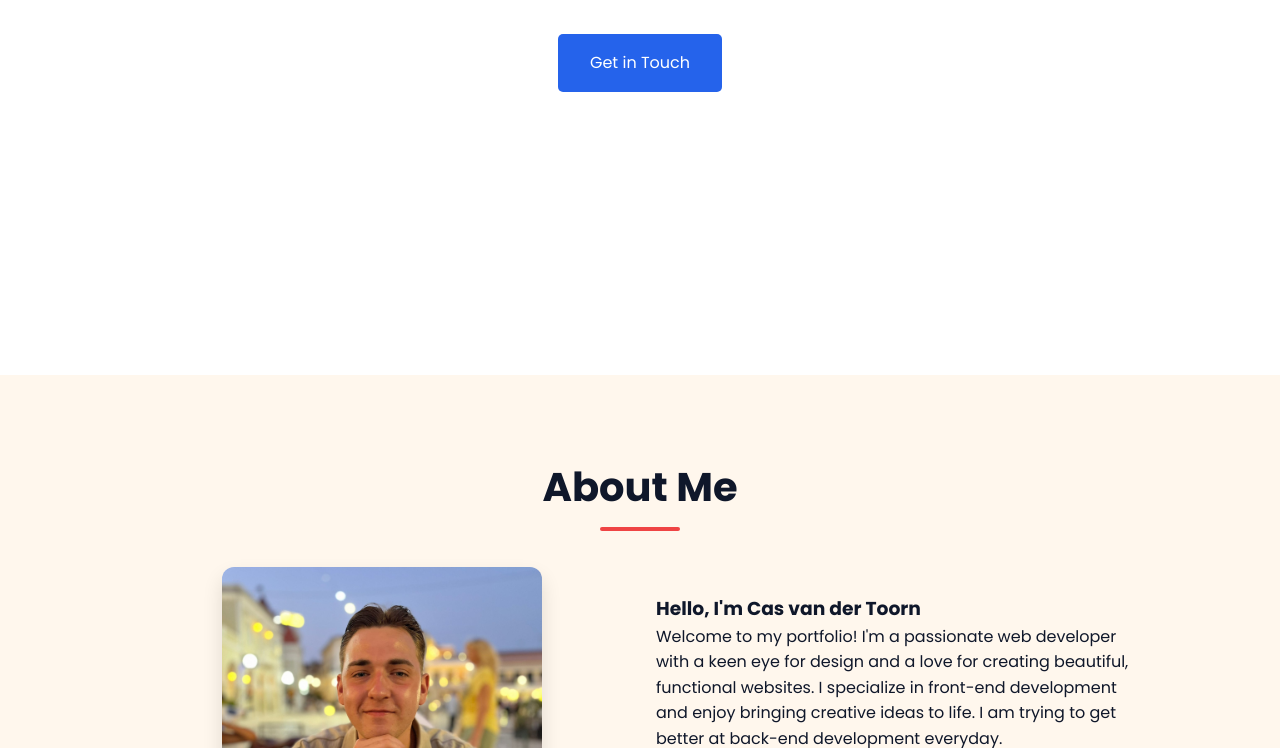
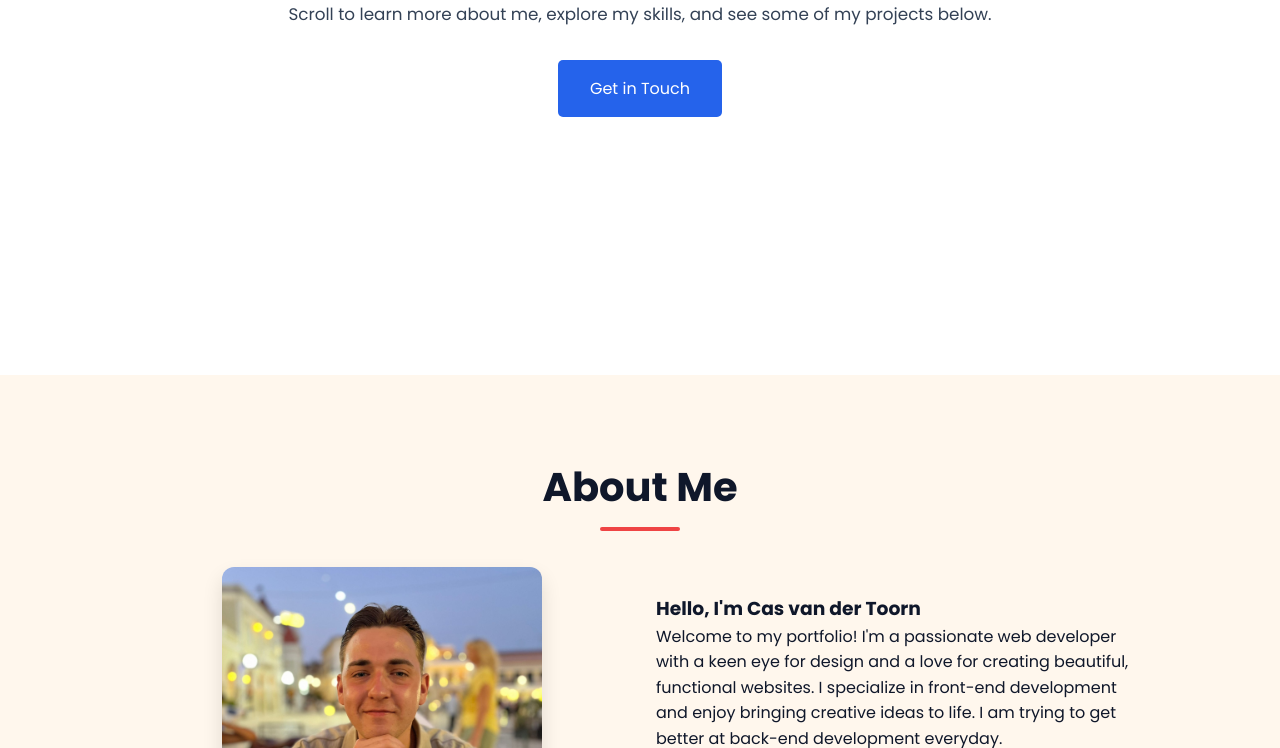
Before and after one commit to Casvdt/Casvdt.github.io, a plain HTML site: page index.html in a window 1280 px wide. Shown: the part 425-1173 px from the top of the page. Drawn offline with nearby package versions, Linux system fonts and the light colour scheme.

Commit message:
More styling

```diff
--- a/css/style.css
+++ b/css/style.css
@@ -95,6 +95,12 @@ body {
     font-size: 1.5rem;
     color: var(--light-text);
     margin-bottom: 2rem;
+}
+
+.hero-lede {
+    font-size: 1.05rem;
+    color: #334155;
+    margin: -0.5rem 0 2rem 0;
 }
 
 .cta-button {
@@ -273,7 +279,7 @@ h2::after {
 .project-image img {
     width: 100%;
     height: 100%;
-    object-fit: contain;
+    object-fit: cover;
     background: #0b1220;
 }
 
--- a/index.html
+++ b/index.html
@@ -35,6 +35,7 @@
         <div class="hero-content">
             <h1>Hi, I'm <span class="highlight">Cas van der Toorn</span></h1>
             <p class="hero-subtitle">Web Developer & Designer</p>
+            <p class="hero-lede">Scroll to learn more about me, explore my skills, and see some of my projects below.</p>
             <a href="#contact" class="cta-button">Get in Touch</a>
         </div>
     </section>
```
